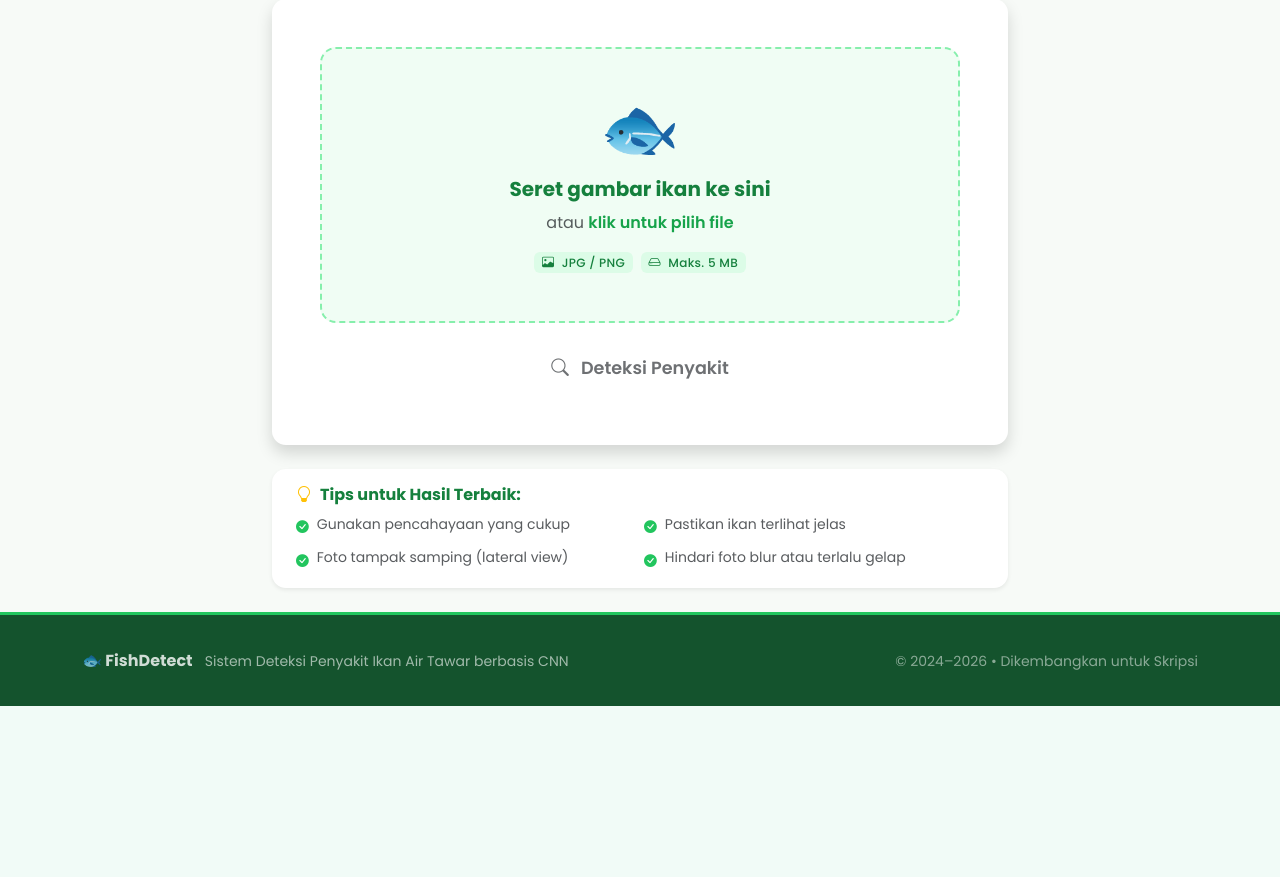
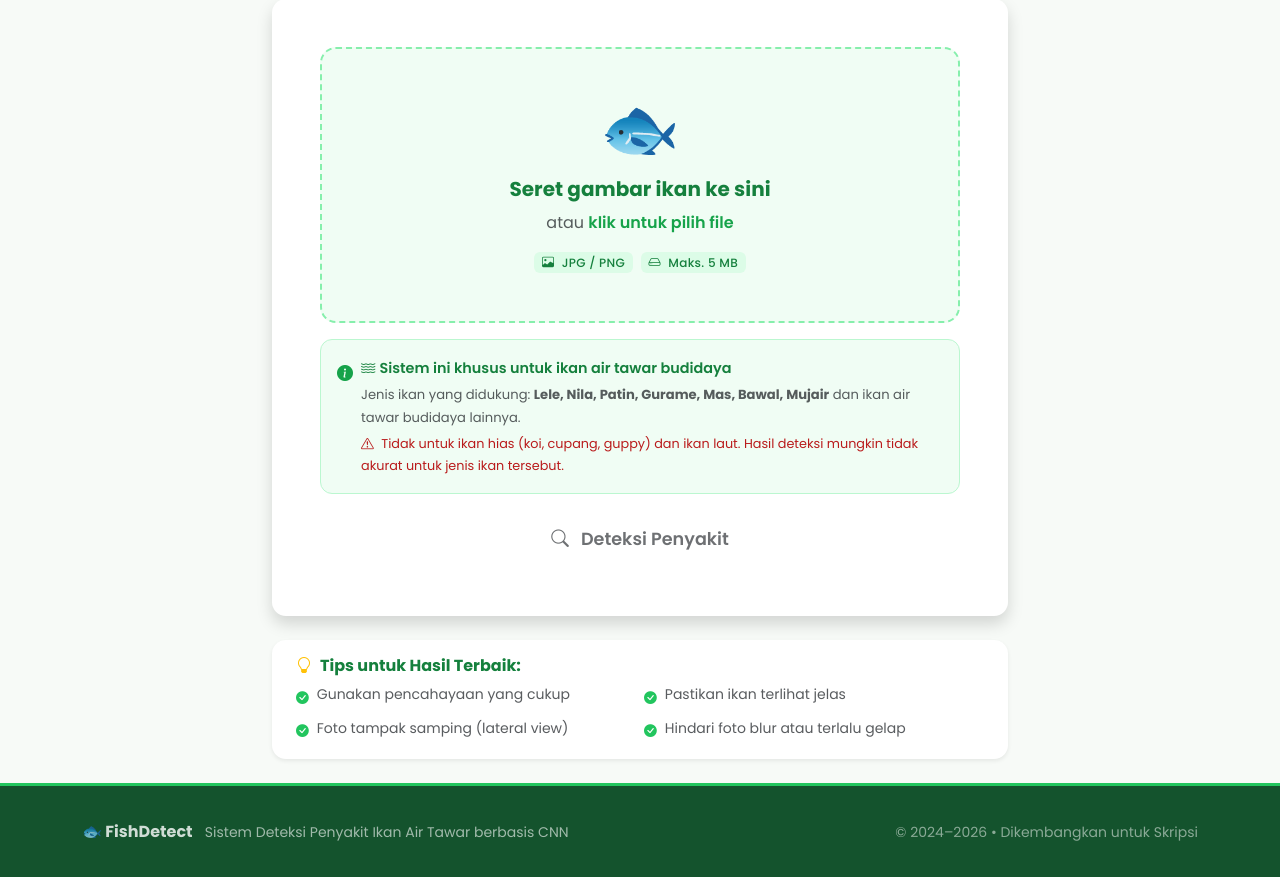
Before and after one commit to guasyifa9-del/fish-disease-detection, a Flask app: page /upload in a window 1280 px wide. Shown: the part 310-1187 px from the top of the page. Before the commit the page ends 1016 px from the top, so only its background shows below. Run offline with Flask 3, Linux system fonts and the light colour scheme.

Commit message:
Fix: semua bug - disease info, disclaimer ikan, confidence warning

```diff
--- a/app/templates/upload.html
+++ b/app/templates/upload.html
@@ -71,6 +71,27 @@
                         <div class="d-flex align-items-center">
                             <i class="bi bi-exclamation-triangle-fill me-2 fs-5" style="color: #ef4444;"></i>
                             <span id="errorMessage"></span>
+                        </div>
+                    </div>
+
+                    <!-- Disclaimer: Jenis ikan yang didukung -->
+                    <div class="mb-3 p-3" style="background: #f0fdf4; border: 1px solid #bbf7d0; border-radius: 12px;">
+                        <div class="d-flex align-items-start">
+                            <i class="bi bi-info-circle-fill me-2 mt-1" style="color: var(--green-600);"></i>
+                            <div>
+                                <p class="fw-semibold mb-1" style="color: var(--green-700); font-size: 0.9rem;">
+                                    <i class="bi bi-water me-1"></i>Sistem ini khusus untuk ikan air tawar budidaya
+                                </p>
+                                <p class="text-muted mb-1" style="font-size: 0.82rem;">
+                                    Jenis ikan yang didukung: <strong>Lele, Nila, Patin, Gurame, Mas, Bawal,
+                                        Mujair</strong> dan ikan air tawar budidaya lainnya.
+                                </p>
+                                <p class="mb-0" style="font-size: 0.8rem; color: #b91c1c;">
+                                    <i class="bi bi-exclamation-triangle me-1"></i>
+                                    Tidak untuk ikan hias (koi, cupang, guppy) dan ikan laut. Hasil deteksi mungkin
+                                    tidak akurat untuk jenis ikan tersebut.
+                                </p>
+                            </div>
                         </div>
                     </div>
 
```
Also changed, not shown: app/templates/result.html (+36 -0 lines), nixpacks.toml (+9 -2 lines).
